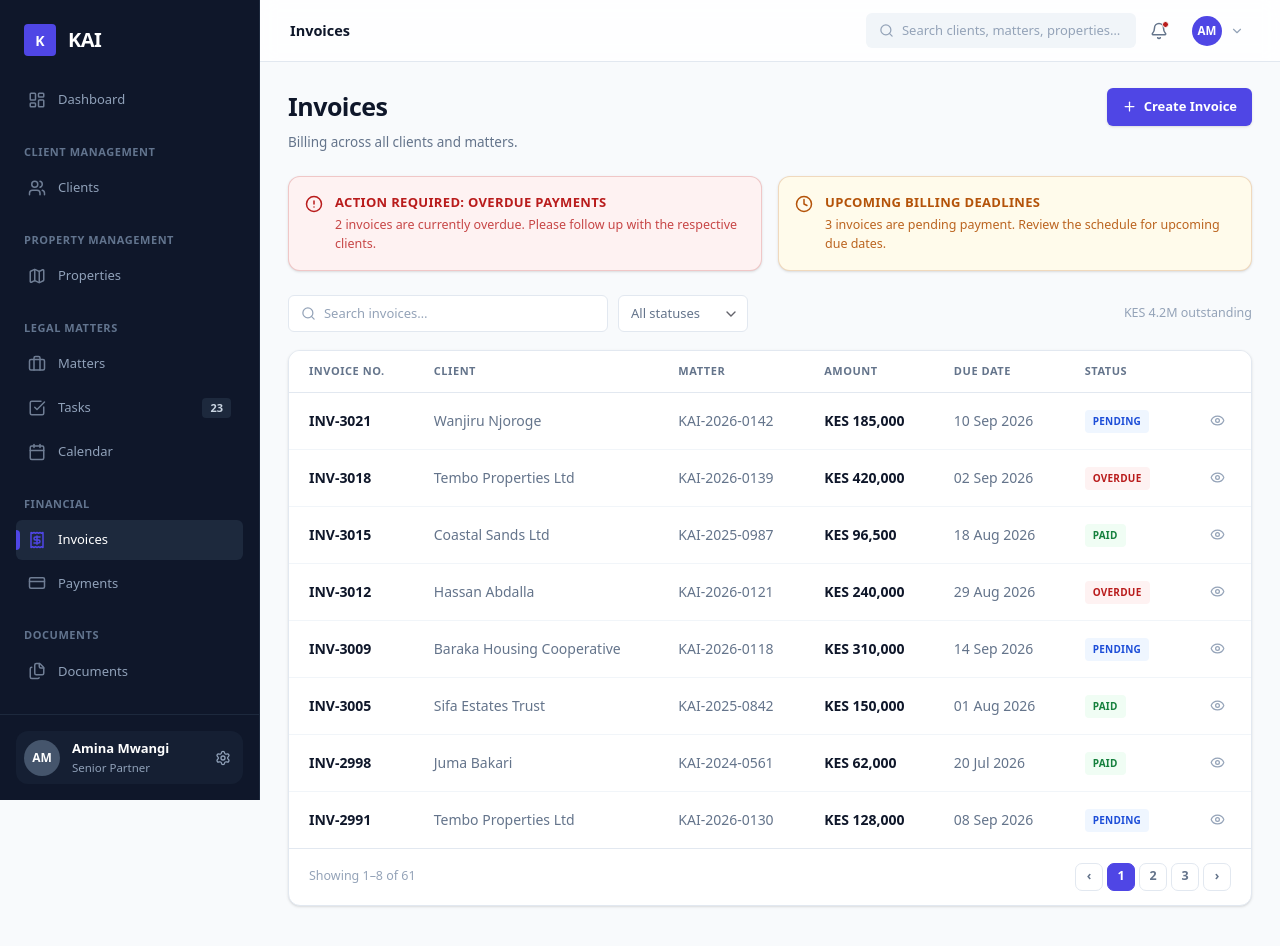
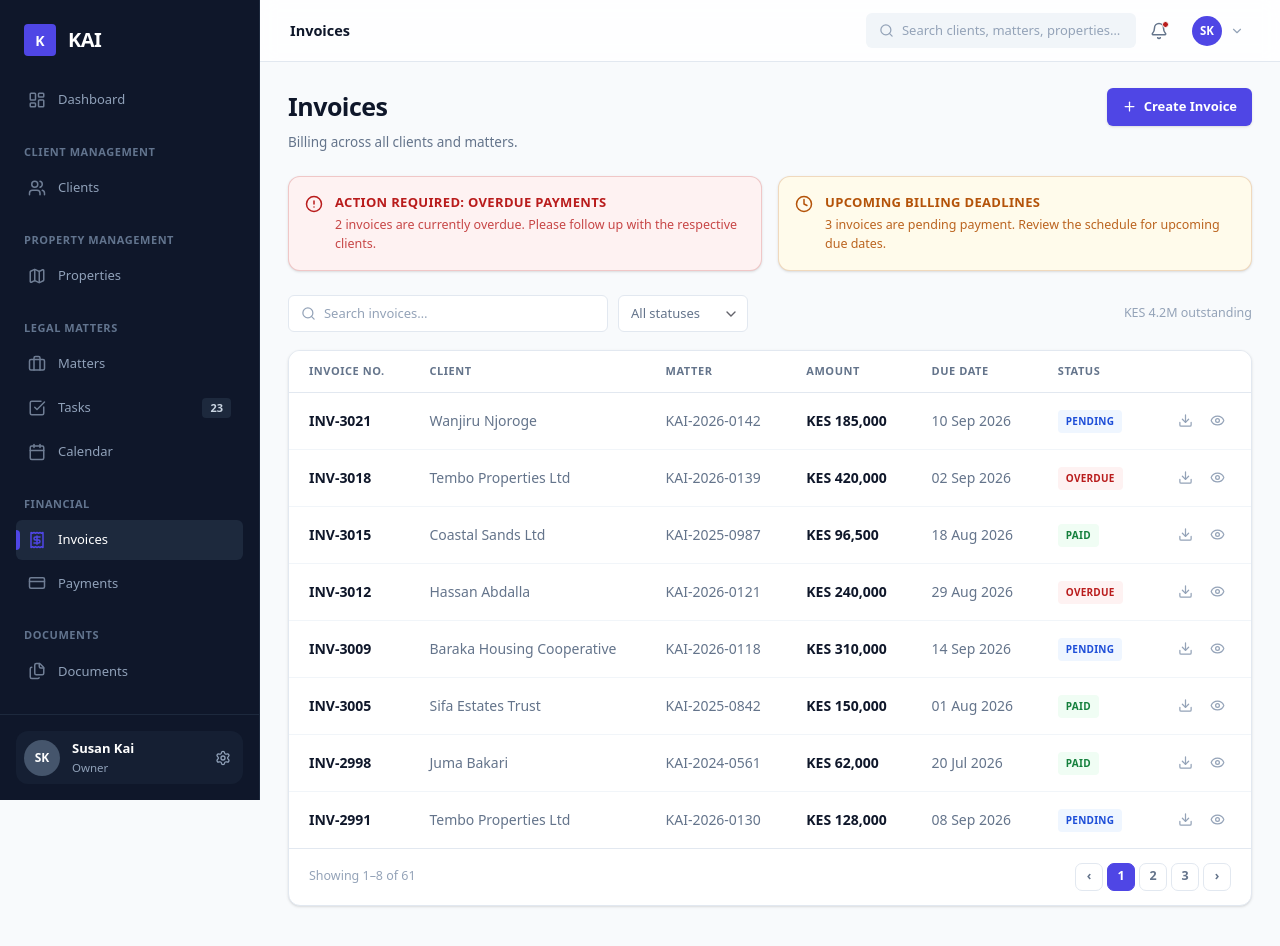
Before and after one commit to Mwabonje/Kai-Law-Firm, a React (Vite) app: page / in a window 1280 px wide. Both pictures are taken after a click on the element "Invoices". Shown: the top 946 px of the page. Built offline with nearby package versions, Linux system fonts and the light colour scheme.

Commit message:
feat: add PDF invoice generation capability
Integrate jspdf and jspdf-autotable to enable invoice downloads. Update user branding and account information in the layout.

```diff
--- a/src/components/Layout.tsx
+++ b/src/components/Layout.tsx
@@ -73,10 +73,10 @@ export function Layout({ children, activeView, setActiveView, viewTitle }: Layou
 
         <div className="border-t border-slate-800 p-4">
           <div className="flex items-center gap-3 p-2 rounded-lg bg-slate-800/50">
-            <div className="w-9 h-9 rounded-full bg-slate-600 text-white flex items-center justify-center text-[12px] font-semibold shrink-0">AM</div>
+            <div className="w-9 h-9 rounded-full bg-slate-600 text-white flex items-center justify-center text-[12px] font-semibold shrink-0">SK</div>
             <div className="flex-1 min-w-0">
-              <div className="text-[13px] font-semibold text-white whitespace-nowrap overflow-hidden text-ellipsis">Amina Mwangi</div>
-              <div className="text-[11.5px] text-slate-400">Senior Partner</div>
+              <div className="text-[13px] font-semibold text-white whitespace-nowrap overflow-hidden text-ellipsis">Susan Kai</div>
+              <div className="text-[11.5px] text-slate-400">Owner</div>
             </div>
             <button className="text-slate-400 p-1 rounded hover:bg-slate-700 hover:text-white outline-none">
               <Settings className="w-4 h-4" />
@@ -123,7 +123,7 @@ export function Layout({ children, activeView, setActiveView, viewTitle }: Layou
             </button>
 
             <div className="flex items-center gap-2 px-1.5 py-1 pl-2.5 rounded-md hover:bg-paper cursor-pointer">
-              <div className="w-[30px] h-[30px] rounded-full bg-accent text-white flex items-center justify-center text-[11.5px] font-semibold">AM</div>
+              <div className="w-[30px] h-[30px] rounded-full bg-accent text-white flex items-center justify-center text-[11.5px] font-semibold">SK</div>
               <ChevronDown className="w-3.5 h-3.5 text-text-mute" />
             </div>
           </div>
--- a/src/views/FinancialViews.tsx
+++ b/src/views/FinancialViews.tsx
@@ -1,11 +1,88 @@
 import React from 'react';
 import { Button, Badge, IconButton, Pagination, getInitials } from '../components/ui';
 import { invoices, payments } from '../data';
-import { Plus, Search, Eye, AlertCircle, Clock } from 'lucide-react';
+import { Plus, Search, Eye, AlertCircle, Clock, Download } from 'lucide-react';
+import jsPDF from 'jspdf';
+import autoTable from 'jspdf-autotable';
 
 export function InvoicesView() {
   const overdueInvoices = invoices.filter(i => i.status === 'Overdue');
   const pendingInvoices = invoices.filter(i => i.status === 'Pending');
+
+  const generateInvoicePDF = (invoice: typeof invoices[0]) => {
+    const doc = new jsPDF();
+
+    // Firm Branding
+    doc.setFontSize(24);
+    doc.setTextColor(79, 70, 229); // indigo-600
+    doc.setFont('helvetica', 'bold');
+    doc.text('KAI', 14, 20);
+
+    doc.setFontSize(11);
+    doc.setTextColor(100, 116, 139); // slate-500
+    doc.setFont('helvetica', 'normal');
+    doc.text('Advocates | Property & Land Law', 14, 27);
+
+    doc.text('KAI Plaza, 4th Floor', 14, 34);
+    doc.text('Nairobi, Kenya', 14, 39);
+    doc.text('Email: billing@kaiadvocates.co.ke', 14, 44);
+    doc.text('Phone: +254 700 000 000', 14, 49);
+
+    // Invoice Details
+    doc.setFontSize(20);
+    doc.setTextColor(15, 23, 42); // slate-900
+    doc.setFont('helvetica', 'bold');
+    doc.text('INVOICE', 120, 20);
+
+    doc.setFontSize(10);
+    doc.setFont('helvetica', 'normal');
+    doc.text(`Invoice No:`, 120, 28);
+    doc.setFont('helvetica', 'bold');
+    doc.text(invoice.no, 150, 28);
+
+    doc.setFont('helvetica', 'normal');
+    doc.text(`Date Issued:`, 120, 34);
+    doc.setFont('helvetica', 'bold');
+    doc.text(new Date().toLocaleDateString(), 150, 34);
+
+    doc.setFont('helvetica', 'normal');
+    doc.text(`Due Date:`, 120, 40);
+    doc.setFont('helvetica', 'bold');
+    doc.text(invoice.due, 150, 40);
+
+    // Client Details
+    doc.setFontSize(12);
+    doc.setFont('helvetica', 'bold');
+    doc.text('Billed To:', 14, 65);
+    doc.setFontSize(11);
+    doc.setFont('helvetica', 'normal');
+    doc.text(invoice.client, 14, 72);
+    doc.text(`Matter: ${invoice.matter}`, 14, 78);
+
+    // Table
+    autoTable(doc, {
+      startY: 90,
+      head: [['Description', 'Amount']],
+      body: [
+        [`Professional legal services rendered for matter ${invoice.matter}`, invoice.amount],
+        ['Disbursements and filling fees', 'Included'],
+      ],
+      foot: [['Total Due', invoice.amount]],
+      theme: 'grid',
+      headStyles: { fillColor: [79, 70, 229], textColor: [255, 255, 255], fontStyle: 'bold' },
+      footStyles: { fillColor: [241, 245, 249], textColor: [15, 23, 42], fontStyle: 'bold' },
+      styles: { fontSize: 10, cellPadding: 5 },
+      columnStyles: { 1: { halign: 'right' } }
+    });
+
+    // Footer
+    doc.setFontSize(10);
+    doc.setTextColor(100, 116, 139);
+    doc.text('Payment Terms: 14 Days from date of issue.', 14, (doc as any).lastAutoTable.finalY + 15);
+    doc.text('Thank you for your business.', 14, (doc as any).lastAutoTable.finalY + 20);
+
+    doc.save(`${invoice.no}_${invoice.client.replace(/\s+/g, '_')}.pdf`);
+  };
 
   return (
     <div className="animate-in fade-in duration-300">
@@ -91,6 +168,7 @@ export function InvoicesView() {
                   <td><Badge status={i.status}>{i.status}</Badge></td>
                   <td>
                     <div className="flex gap-1 justify-end">
+                      <IconButton title="Download PDF" onClick={() => generateInvoicePDF(i)}><Download className="w-[15px] h-[15px]" /></IconButton>
                       <IconButton title="View"><Eye className="w-[15px] h-[15px]" /></IconButton>
                     </div>
                   </td>
```
Also changed, not shown: package.json (+6 -4 lines), 1 other file (tests, documents, lock files or other folders).
